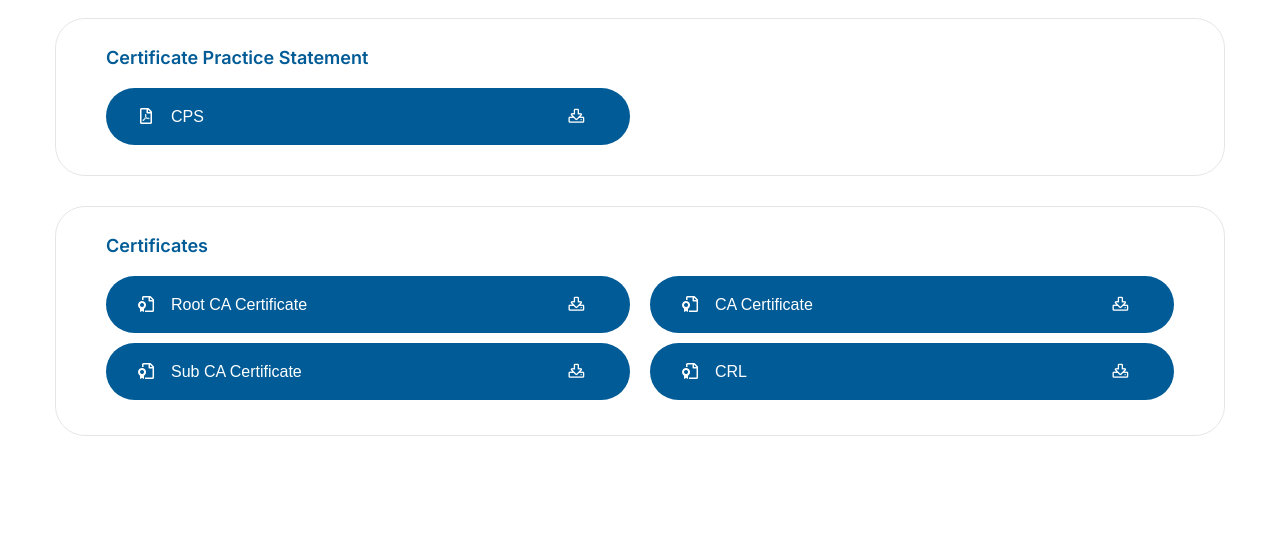
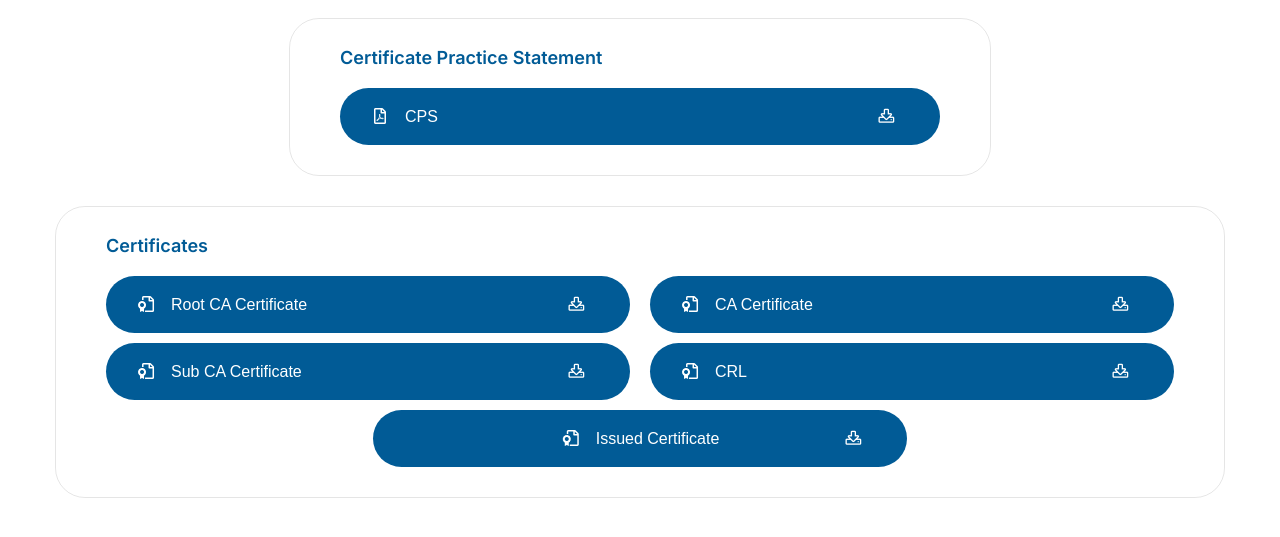
Before and after one commit to Relief-Validation-LTD/rvl_website, a plain HTML site: page repository.html in a window 1280 px wide. Shown: the part 171-708 px from the top of the page. Drawn offline with Linux system fonts and the light colour scheme.

Commit message:
Add Issued Certificate content & button on Repository page and section of Index

```diff
--- a/repository.html
+++ b/repository.html
@@ -17,13 +17,13 @@
     <section id="repository" class="sidebar-page-container">
 		<div class="auto-container">
 			<h2 class="text-center mb-4">Repository</h2>
-			<div class="sidebar-widget brochure-widget">
-				<div class="widget-content">
+			<div class="sidebar-widget brochure-widget justify-content-center d-flex justify-content-center">
+				<div class="widget-content" style="width: 60%;">
 
 					<div class="sidebar-title">
 						<h6>Certificate Practice Statement</h6>
 					</div>
-					<ul class="brochure-list">
+					<ul class="brochure-list-cps">
 						<li><a href="docs/RVL_CPS_v1.0.02.pdf" target="_blank"><span class="icon fa-solid fa-file-pdf fa-fw"></span>CPS<i><span class="icon fa-solid fa-download fa-fw"></span></i></a></li>
 						<!-- <li><a href="docs/RVLCA-CP_9_may_23.pdf" target="_blank"><span class="icon fa-solid fa-file-pdf fa-fw"></span>CP<i><span class="icon fa-solid fa-download fa-fw"></span></i></a></li> -->
 						<!-- <li><a href="#"><span class="icon fa-solid fa-file-certificate fa-fw"></span>Sub CA Certificate <i><span class="icon fa-solid fa-download fa-fw"></span></i></a></li>
@@ -46,7 +46,8 @@
 									<li><a href="certificates/RVL_SUB_CA_Certificate_for_e-Sign.cer" target="_blank"><span class="icon fa-solid fa-file-certificate fa-fw"></span>Sub CA Certificate <i><span class="icon fa-solid fa-download fa-fw"></span></i></a></li>
 									<li><a href="certificates/RVL_CA_Certificate_2023.crt" target="_blank"><span class="icon fa-solid fa-file-certificate fa-fw"></span>CA Certificate <i><span class="icon fa-solid fa-download fa-fw"></span></i></a></li>
  									<!-- <li><a href="http://ca.reliefvalidation.com.bd/crl/RVL_CloudCA.crl" target="_blank"><span class="icon fa-solid fa-file-certificate fa-fw"></span>CRL <i><span class="icon fa-solid fa-download fa-fw"></span></i></a></li> -->
-									<li><a href="certificates/RVL_CloudCA.crl" target="_blank"><span class="icon fa-solid fa-file-certificate fa-fw"></span>CRL <i><span class="icon fa-solid fa-download fa-fw"></span></i></a></li>
+									<li><a href="certificates/RVL_CloudCA.crl" target="_blank"><span class="icon fa-solid fa-file-certificate fa-fw"></span>CRL<i><span class="icon fa-solid fa-download fa-fw"></span></i></a></li>
+									<li><a href="certificates/Issued_Certificate.zip" target="_blank"><span class="icon fa-solid fa-file-certificate fa-fw"></span>Issued Certificate<i><span class="icon fa-solid fa-download fa-fw"></span></i></a></li>
 								</ul>
 
 							</div>
```
Also changed, not shown: index.html (+2 -1 lines), 1 other file.
